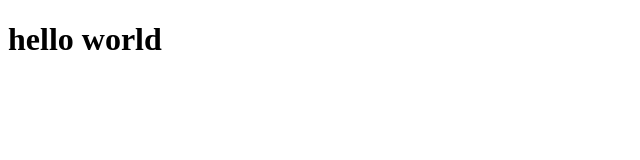
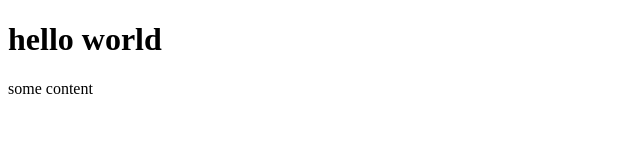
Before and after one commit to STDio96/test-repo, a plain HTML site: page index.html in a window 1280 px wide. Shown: the whole page, without its empty margins (0-640 px from the left). Drawn offline with Linux system fonts and the light colour scheme.

Commit message:
add content description

```diff
--- a/index.html
+++ b/index.html
@@ -7,5 +7,6 @@
 </head>
 <body>
   <h1>hello world</h1>
+  <div class="content">some content</div>
 </body>
 </html>
```
